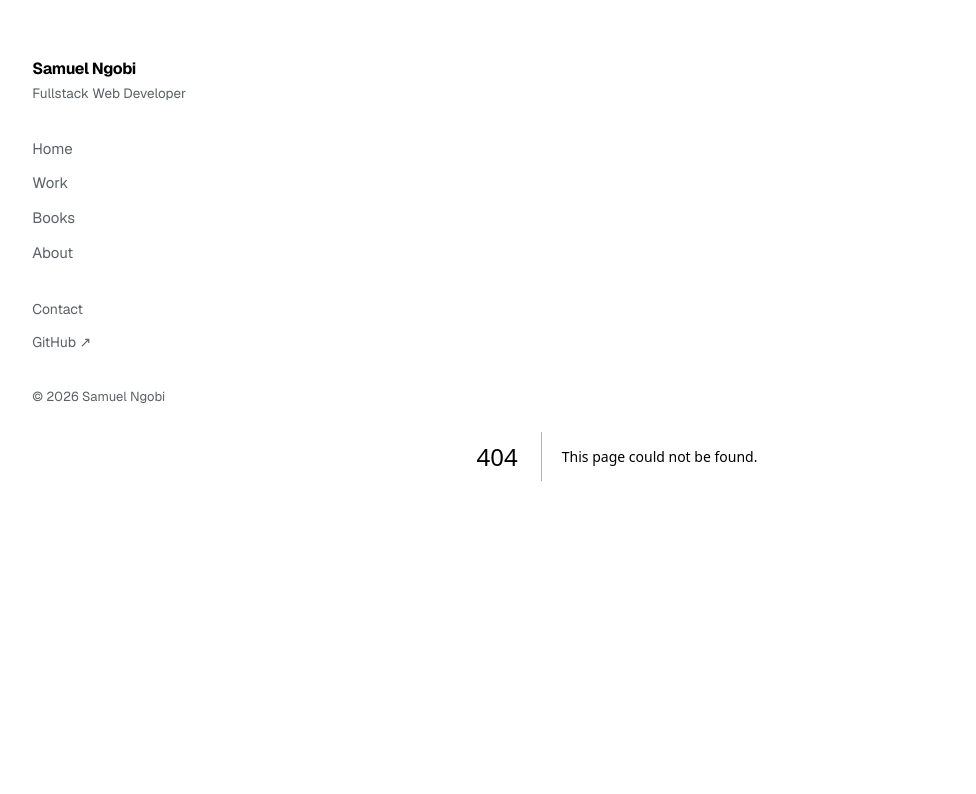
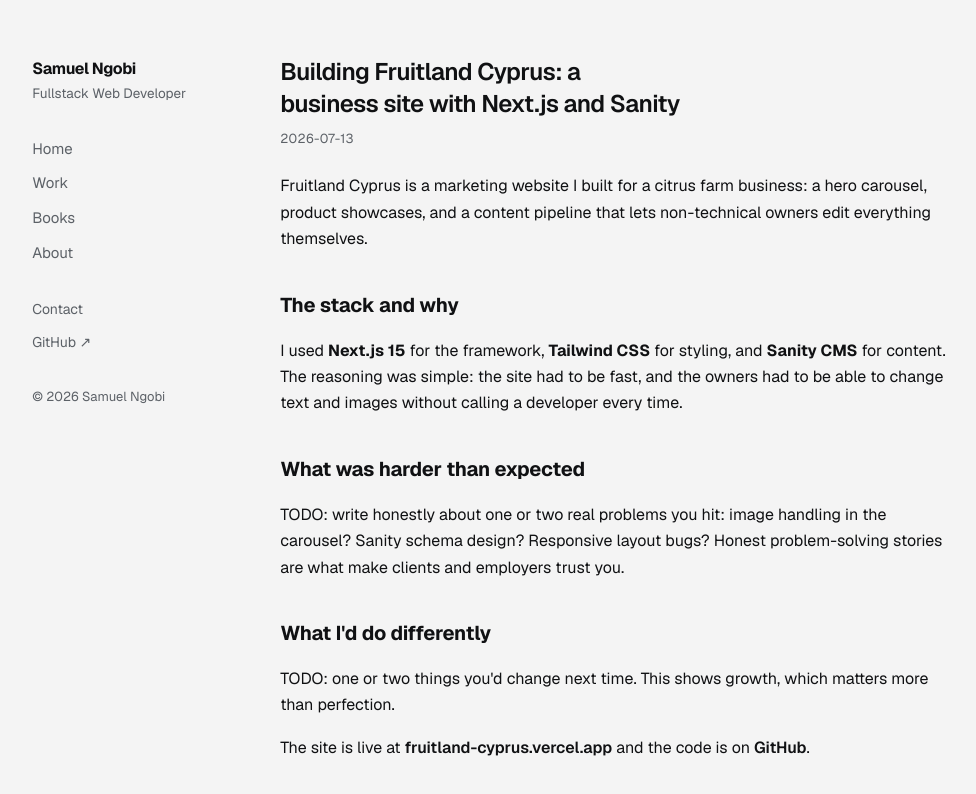
Before and after one commit to samuel-sarmah/samuel, a Next.js app: page /writings/building-fruitland-cyprus in a window 1280 px wide. Before the commit this address had no page. Shown: the top 794 px of the page, without its empty margins (147-1123 px from the left). Built offline with nearby package versions, Linux system fonts and the light colour scheme.

Commit message:
feat: add writings pages and first post

```diff
--- /dev/null
+++ b/app/writings/[slug]/page.js
@@ -0,0 +1,30 @@
+import { notFound } from "next/navigation";
+import { marked } from "marked";
+import { getWriting, getWritings } from "@/lib/content";
+
+export function generateStaticParams() {
+  return getWritings().map((w) => ({ slug: w.slug }));
+}
+
+export async function generateMetadata({ params }) {
+  const { slug } = await params;
+  const post = getWriting(slug);
+  return { title: post ? `${post.title} · Samuel Sarmah` : "Not found" };
+}
+
+export default async function Post({ params }) {
+  const { slug } = await params;
+  const post = getWriting(slug);
+  if (!post) notFound();
+
+  return (
+    <article>
+      <h1 className="text-2xl font-semibold tracking-tight">{post.title}</h1>
+      {post.date && <p className="mt-2 text-[13px] uppercase tracking-wide text-[var(--muted)]">{post.date}</p>}
+      <div
+        className="prose mt-6"
+        dangerouslySetInnerHTML={{ __html: marked.parse(post.content) }}
+      />
+    </article>
+  );
+}
--- /dev/null
+++ b/app/writings/page.js
@@ -0,0 +1,28 @@
+import Link from "next/link";
+import { getWritings } from "@/lib/content";
+
+export const metadata = { title: "Writings · Samuel Sarmah" };
+
+export default function Writings() {
+  const posts = getWritings();
+  return (
+    <div>
+      <h1 className="display text-[clamp(2.2rem,5.5vw,3rem)]">Writings</h1>
+      <p className="mt-4 text-[var(--muted)]">
+        Notes on building for the web: what I&apos;m making, breaking, and
+        learning along the way.
+      </p>
+      <ul className="mt-10 space-y-8">
+        {posts.map((p) => (
+          <li key={p.slug}>
+            <Link href={`/writings/${p.slug}`} className="text-lg font-semibold hover:opacity-70">
+              {p.title}
+            </Link>
+            {p.date && <p className="mt-1 text-[13px] uppercase tracking-wide text-[var(--muted)]">{p.date}</p>}
+            {p.summary && <p className="mt-2 text-[var(--muted)]">{p.summary}</p>}
+          </li>
+        ))}
+      </ul>
+    </div>
+  );
+}
--- /dev/null
+++ b/content/writings/building-fruitland-cyprus.md
@@ -0,0 +1,36 @@
+---
+title: "Building Fruitland Cyprus: a business site with Next.js and Sanity"
+date: "2026-07-13"
+summary: "What I learned shipping a real business website: from design decisions to giving non-technical owners control of their content."
+---
+
+<!-- TODO: this is a starter draft based on your actual project.
+     Edit it, make it yours, add real details and screenshots. -->
+
+Fruitland Cyprus is a marketing website I built for a citrus farm
+business: a hero carousel, product showcases, and a content pipeline
+that lets non-technical owners edit everything themselves.
+
+## The stack and why
+
+I used **Next.js 15** for the framework, **Tailwind CSS** for styling,
+and **Sanity CMS** for content. The reasoning was simple: the site had
+to be fast, and the owners had to be able to change text and images
+without calling a developer every time.
+
+## What was harder than expected
+
+TODO: write honestly about one or two real problems you hit: image
+handling in the carousel? Sanity schema design? Responsive layout bugs?
+Honest problem-solving stories are what make clients and employers
+trust you.
+
+## What I'd do differently
+
+TODO: one or two things you'd change next time. This shows growth,
+which matters more than perfection.
+
+The site is live at
+[fruitland-cyprus.vercel.app](https://fruitland-cyprus.vercel.app) and
+the code is on
+[GitHub](https://github.com/samuel-sarmah/fruitland-cyprus).
```
